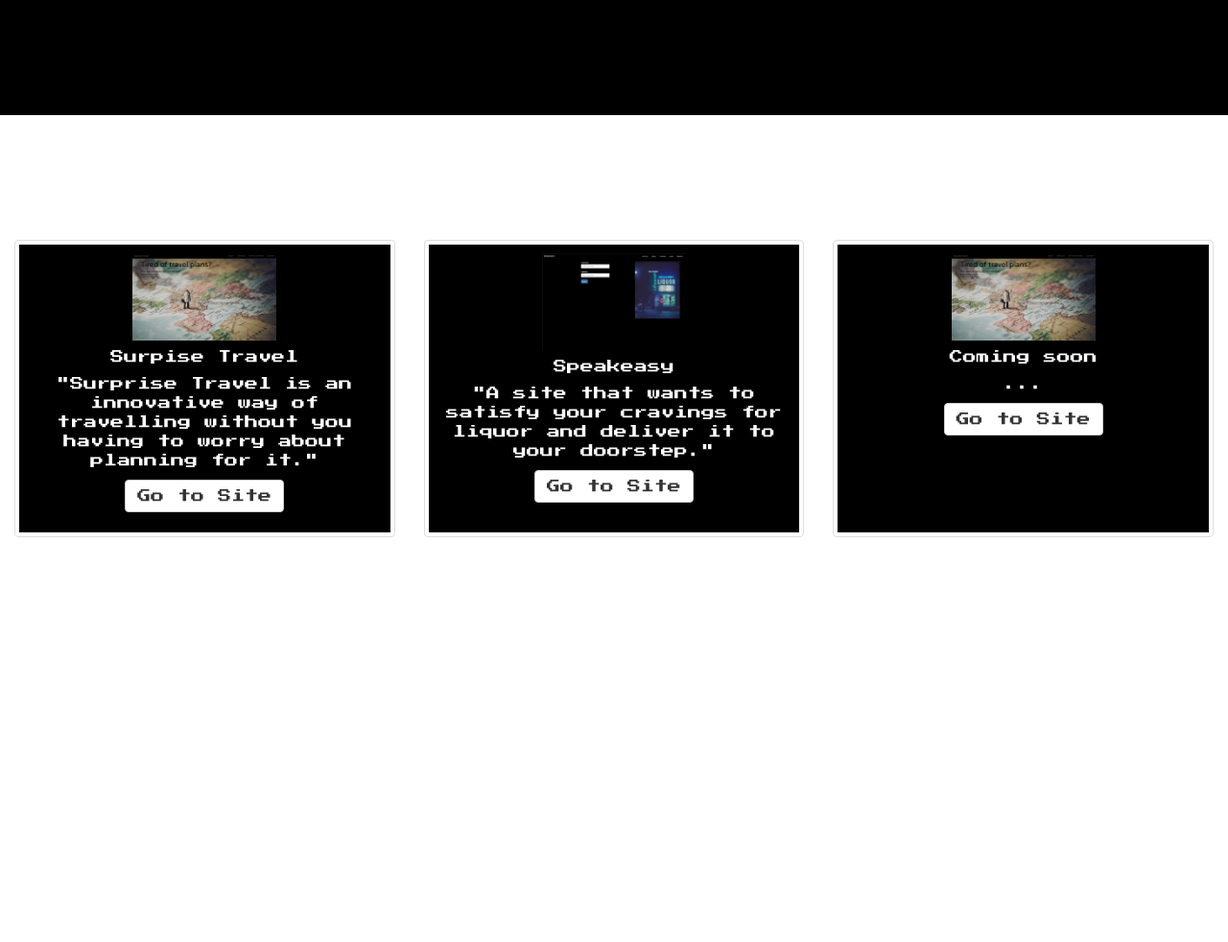
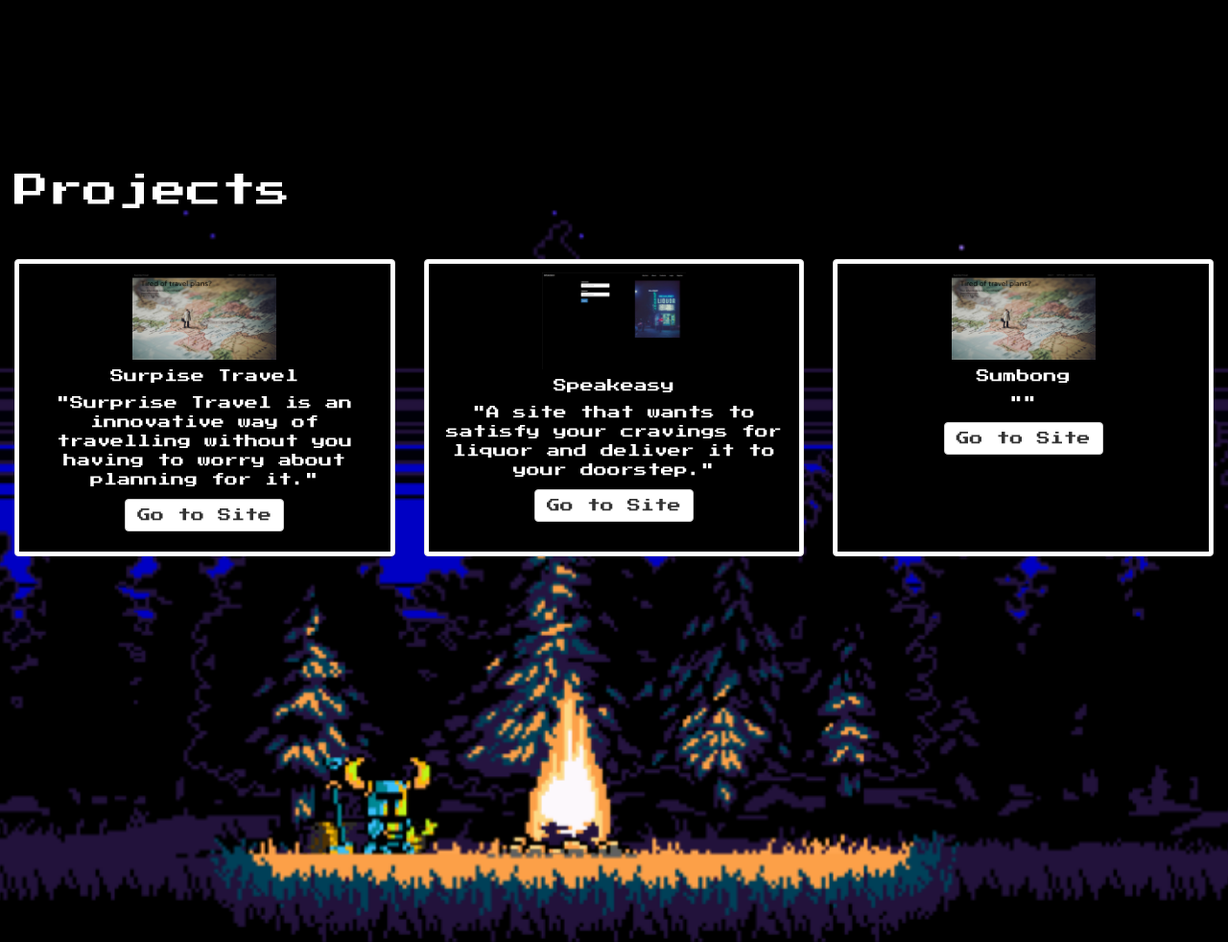
Before and after one commit to ojustinemanuel/portfolio, a plain HTML site: page portfolio.html in a window 1280 px wide. Shown: the part 2580-3562 px from the top of the page at 96% size. Drawn offline with nearby package versions, Linux system fonts and the light colour scheme.

Commit message:
04/23/2018

```diff
--- a/portfolio-style.css
+++ b/portfolio-style.css
@@ -135,7 +135,7 @@
 
 /* project-page */
 .project-page {
-  background-image: url("background-project-page.jpg");
+  background-image: url("background-contact-page.png");
   background-position: center center;
   background-repeat:  no-repeat;
   background-attachment: fixed;
--- a/portfolio.html
+++ b/portfolio.html
@@ -97,8 +97,9 @@
 	</div>
 
 	<div class="container-fluid project-page" id="project">
-	<br><br><br>
+	<br><br>
 		<h1>Projects</h1>
+		<br><br>
 				<div class="row">
   					<div class="col-md-4 project-selection">
     					<div class="thumbnail">
@@ -127,13 +128,14 @@
     					<div class="thumbnail">
     					<div class="caption">
       						<img src="suprise-travel.png" alt="suprise travel" class="img-responsive project-picture" height="150px" width="150px;">
-	        						<h5>Coming soon</h5>
-	        						<p>...</p>
+	        						<h5>Sumbong</h5>
+	        						<p>""</p>
 	        						<p><a target="_blank" href="#" class="btn btn-default" role="button">Go to Site</a></p>
      				 			</div>
     					</div>
   					</div>
 				</div>
 	</div><!--project-section-->
+
 </body>
 </html>
```
Also changed, not shown: background-about-page2.jpg (added), background-contact-page.png (added), background-project-page1.png (added).
